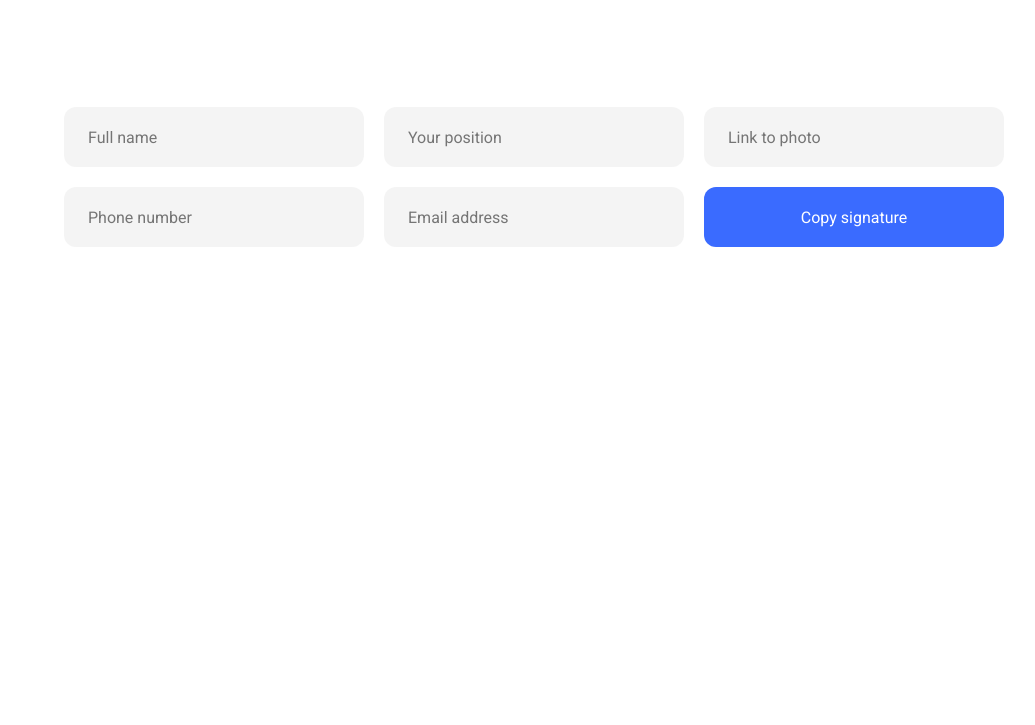
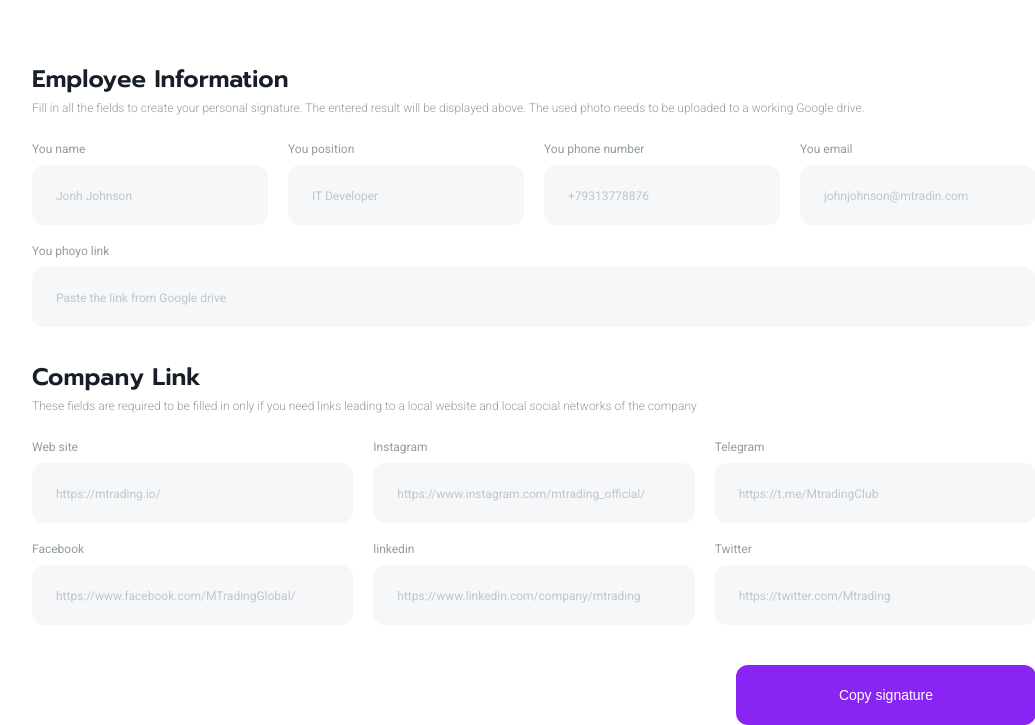
Before and after one commit to FatherofNations/SignatureConstructor, a plain HTML site: page index.html in a window 1280 px wide. Shown: the part 238-963 px from the top of the page, without its empty margins (96-1131 px from the left). Before the commit the page ends 800 px from the top, so only its background shows below. Drawn offline with nearby package versions, Linux system fonts and the light colour scheme.

Commit message:
Update index.html

```diff
--- a/index.html
+++ b/index.html
@@ -1,60 +1,120 @@
 <!DOCTYPE html>
 <head>
     <script src="https://ajax.googleapis.com/ajax/libs/jquery/3.6.1/jquery.min.js"></script>
+    <link rel="preconnect" href="https://fonts.googleapis.com">
+    <link rel="preconnect" href="https://fonts.gstatic.com" crossorigin>
+    <link href="https://fonts.googleapis.com/css2?family=Prompt:wght@600&family=Roboto:wght@300;400&display=swap" rel="stylesheet">
 </head>
 
 <style>
-    @import url('https://fonts.googleapis.com/css2?family=Roboto&display=swap');
+    *, *::before, *::after {
+        box-sizing: border-box;
+    }
+    body{
+        margin-top: 80px;
+        width: 80%;
+        margin: 0 auto;
+    }
 
-    * {
-        font-family: 'Roboto';
+
+    h1 {
+        font-family: 'Prompt', sans-serif;
+        font-weight: 600;
+        font-size: 24px;
+        color: #171E27;
+    }
+
+    p {
+        margin-top: -12px;
+        font-family: 'Roboto', sans-serif;
+        font-weight: 300;
+        font-size: 12px;
+        color: #919CA2;
+    }
+
+    .info {
+        margin-bottom: 12px;
+        padding-bottom: 0px
+    }
+
+    .text-field {
+        width: 100%;
+        margin-right: 20px;
+    }
+
+    .text-field__label {
+        width: 100%;
+        font-family: 'Roboto', sans-serif;
+        font-weight: 400;
+        font-size: 12px;
+        color: #919CA2;
     }
 
     .input {
         height: 60px;
-    max-width: 300px;
-    width: 300px;
-    background-color: rgba(144, 144, 144, 0.1);
+        width: 100%;
+        margin-right: 20px;
+        padding-left: 24px;
+        margin-top: 8px;
+        background-color: #F5F7F9;
+        color: #171E27;
         border-radius: 12px;
         border: none;
+        font-family: 'Roboto', sans-serif;
+        font-weight: 400;
+        font-size: 14px;
+   }
+
+    .input::placeholder{
+        color:#BFC6CC;
+        font-size: 12px;
+    }
+    .input:hover {
+        outline: 2px solid #919CA2;
+    }
+
+    .input:focus {
+        outline: 2px solid #8A24F3;
+    }
+
+    #email {
+        margin-right: 0px;
     }
 
    .container {
         display: flex;
         flex-direction: column;
-    margin-top: 100px;
     }
 
     .row {
         flex: 1;
-        padding: 10px;
+        width: 100%;
+        padding-bottom: 16px;
         display: flex;
         flex-direction: row;
     }
 
-    input[type="text"] {
-        margin-right: 20px;
-        padding-left: 24px;
-        font-size: 16px;
-        box-sizing: border-box;
+    .pole {
+        margin-top: 60px;
     }
 
     button {
-        width: 200px;
         height: 60px;
+        max-width: 300px;
+        width: 300px;
         border: none;
-        background-color: rgb(58, 107, 255);
-        color: white;
+        background-color: #8A24F3;
+        color: #fff;
         border-radius: 12px;
         cursor: pointer;
-        width: 300px;
-        font-size: 16px;
+        font-size: 14px;
+        margin-right: 20px;
     }
 
 </style>
 
-<body style="margin-top: 80px; display: flex; align-items: center; flex-direction: column;">
-
+<body>
+    <div class="signature"> <h1>Email signature</h1>
     <div id="sign">
         <table width="600px" height="155px" cellpadding="0" cellspacing="0" border="0px" style="border-radius: 24px; background-color:#F5F7F9; padding: 0px 0px 0px 24px;">
             <tbody cellpadding="0" cellspacing="0">
@@ -75,10 +135,10 @@
 
                 <!-- Company logo -->
                  <td valign="center" align="center" rowspan="2" style="padding: 24px 0px 0px 28px;">
-                     <a href='https://mtrading.com' valign="center"><img src="https://drive.google.com/a/mtrading.com/uc?id=19mFJhlR2GXjqtH3P9JfXndvS9bCnL76P&export=download" width="23px" height="18px"/></a>
+                     <a id="sign_Web" href='https://mtrading.com' valign="center"><img src="https://drive.google.com/a/mtrading.com/uc?id=19mFJhlR2GXjqtH3P9JfXndvS9bCnL76P&export=download" width="23px" height="18px"/></a>
                 </td>
                  <td valign="center" align="center" rowspan="2" colspan="4" style="padding: 24px 24px 4px 0px;">
-                    <a href='https://mtrading.com' valign="center" style="font-family: 'Arial', sans-serif; font-weight: 600; font-size: 14px;letter-spacing: 2px; font-stretch: expanded; color: #171E27; text-decoration: none">MTRADING</a>
+                    <a id="sign_Web2" href='https://mtrading.com' valign="center" style="font-family: 'Arial', sans-serif; font-weight: 600; font-size: 14px;letter-spacing: 2px; font-stretch: expanded; color: #171E27; text-decoration: none">MTRADING</a>
                 </td>
             </tr>
             <tr>
@@ -95,19 +155,19 @@
 
                 <!-- Company social -->
                   <td class="icon" rowspan="2" align="center" style="padding: 0px 8px 36px 20px;">
-                    <a href='https://www.instagram.com/mtrading_official/'><img src="https://drive.google.com/a/mtrading.com/uc?id=1VQJzqdJTGkrHe9ULWriRoRtzDOU9MNaS&export=download" width="20px" height="20px"/></a>
+                    <a id="sign_Inst" href='https://www.instagram.com/mtrading_official/'><img src="https://drive.google.com/a/mtrading.com/uc?id=1VQJzqdJTGkrHe9ULWriRoRtzDOU9MNaS&export=download" width="20px" height="20px"/></a>
                 </td>
                 <td class="icon" rowspan="2" align="center" style="padding: 0px 8px 36px 0px;">
-                    <a href='https://t.me/MtradingClub'><img src="https://drive.google.com/a/mtrading.com/uc?id=1RNxXC4DQ9y66KV5mPO8qGbG9SroPQHHF&export=download" width="20px" height="20px"/></a>
+                    <a id="sign_Tel" href='https://t.me/MtradingClub'><img src="https://drive.google.com/a/mtrading.com/uc?id=1RNxXC4DQ9y66KV5mPO8qGbG9SroPQHHF&export=download" width="20px" height="20px"/></a>
                 </td>
                 <td class="icon" rowspan="2" align="center" style="padding: 0px 8px 36px 0px;">
-                    <a href='https://www.facebook.com/MTradingGlobal/'><img src="https://drive.google.com/a/mtrading.com/uc?id=1nzRaoqSqLUTtgsoukDR6fmvB_AUofp3N&export=download" width="20px" height="20px"/></a>
+                    <a id="sign_Fac" href='https://www.facebook.com/MTradingGlobal/'><img src="https://drive.google.com/a/mtrading.com/uc?id=1nzRaoqSqLUTtgsoukDR6fmvB_AUofp3N&export=download" width="20px" height="20px"/></a>
                 </td>
                  <td class="icon" rowspan="2" align="center" style="padding: 0px 8px 36px 0px;">
-                    <a href='https://www.linkedin.com/company/mtrading'><img src="https://drive.google.com/a/mtrading.com/uc?id=1QhnY-yddUtRqbcUyFXMkvdXw7GktFyvc&export=download" width="20px" height="20px"/></a>
+                    <a id="sign_Link" href='https://www.linkedin.com/company/mtrading'><img src="https://drive.google.com/a/mtrading.com/uc?id=1QhnY-yddUtRqbcUyFXMkvdXw7GktFyvc&export=download" width="20px" height="20px"/></a>
                 </td>
                 <td class="icon" rowspan="2" align="center" style="padding: 0px 24px 36px 0px;">
-                    <a href='https://twitter.com/Mtrading'><img src="https://drive.google.com/a/mtrading.com/uc?id=109kHK1d2rT0cEM2fWxbK-I5RVWbvbFIc&export=download" width="20px" height="20px"/></a>
+                    <a id="sign_Twit" href='https://twitter.com/Mtrading'><img src="https://drive.google.com/a/mtrading.com/uc?id=109kHK1d2rT0cEM2fWxbK-I5RVWbvbFIc&export=download" width="20px" height="20px"/></a>
                 </td>
             </tr>
             <tr>
@@ -118,28 +178,84 @@
             </tr>
             </tbody>
             </table>
+    </div></div>
+
+    <div class="pole">
+    <div class="container">
+        <div class="info">
+        <h1>Employee Information</h1>
+            <p>Fill in all the fields to create your personal signature. The entered result will be displayed above. The used photo needs to be uploaded to a working Google drive.</p>
+        </div>
+        <div class="row">
+            <div class="text-field">
+                <label class="text-field__label">You name</label>
+                <input id="name" placeholder="Jonh Johnson" type="text" class="input">
+            </div>
+            <div class="text-field">
+                <label class="text-field__label">You position</label>
+                <input id="position" placeholder="IT Developer" type="text" class="input">
+            </div>
+            <div class="text-field">
+                <label class="text-field__label">You phone number</label>
+                <input id="phone" placeholder="+79313778876" type="text" class="input">
+            </div>
+            <div class="text-field">
+                <label class="text-field__label">You email</label>
+                <input id="email" placeholder="johnjohnson@mtradin.com" type="text" class="input">
+            </div>
+
+        </div>
+
+        <div class="row">
+            <div class="text-field">
+                <label class="text-field__label">You phoyo link</label>
+                <input id="photo" placeholder="Paste the link from Google drive" type="text" class="input">
+            </div>
+
+
+        </div>
+    </div>
     </div>
 
     <div class="container">
-
+        <div class="info">
+        <h1>Company Link</h1>
+            <p>These fields are required to be filled in only if you need links leading to a local website and local social networks of the company</p>
+        </div>
         <div class="row">
-
-            <input id="name" placeholder="Full name" type="text" class="input">
-            <input id="position" placeholder="Your position" type="text" class="input">
-            <input id="photo" placeholder="Link to photo" type="text" class="input">
+            <div class="text-field">
+                <label class="text-field__label">Web site</label>
+                <input id="website" placeholder="https://mtrading.io/" type="text" class="input">
+            </div>
+            <div class="text-field">
+                <label class="text-field__label">Instagram</label>
+                <input id="instagram" placeholder="https://www.instagram.com/mtrading_official/" type="text" class="input">
+            </div>
+            <div class="text-field">
+                <label class="text-field__label">Telegram</label>
+                <input id="telegram" placeholder="https://t.me/MtradingClub" type="text" class="input">
+            </div>
 
         </div>
 
         <div class="row">
 
-            <input id="phone" placeholder="Phone number" type="text" class="input"> <br>
-            <input id="email" placeholder="Email address" type="text" class="input"><br>
-            <button id="button">Copy signature</button>
+            <div class="text-field">
+                <label class="text-field__label">Facebook</label>
+                <input id="facebook" placeholder="https://www.facebook.com/MTradingGlobal/" type="text" class="input">
+            </div>
+            <div class="text-field">
+                <label class="text-field__label">linkedin</label>
+                <input id="linkedin" placeholder="https://www.linkedin.com/company/mtrading" type="text" class="input">
+            </div>
+            <div class="text-field">
+                <label class="text-field__label">Twitter</label>
+                <input id="twitter" placeholder="https://twitter.com/Mtrading" type="text" class="input">
+            </div>
 
         </div>
     </div>
-
-
+            <div align="right" style="margin-top: 24px; width: 100%;"><button id="button">Copy signature</button></div>
 
     <script>
 
@@ -162,6 +278,35 @@
     $("#email").on("input", function() {
         update($(this), $("#sign_Email"));
         $('#sign_Email').attr("href", "mailto:" + $(this).val())
+    });
+
+    $("#website").on("input", function() {
+        $('#sign_Web').attr("href", $(this).val())
+    });
+
+    $("#website").on("input", function() {
+        $('#sign_Web2').attr("href", $(this).val())
+    });
+
+
+    $("#instagram").on("input", function() {
+        $('#sign_Inst').attr("href", $(this).val())
+    });
+
+    $("#telegram").on("input", function() {
+        $('#sign_Tel').attr("href", $(this).val())
+    });
+
+    $("#facebook").on("input", function() {
+        $('#sign_Fac').attr("href", $(this).val())
+    });
+
+    $("#linkedin").on("input", function() {
+        $('#sign_Link').attr("href" + $(this).val())
+    });
+
+    $("#twitter").on("input", function() {
+        $('#sign_Twit').attr("href", $(this).val())
     });
 
     $("#photo").on("input", function() {
```
Lines whose indentation alone changed are shown as unchanged.
